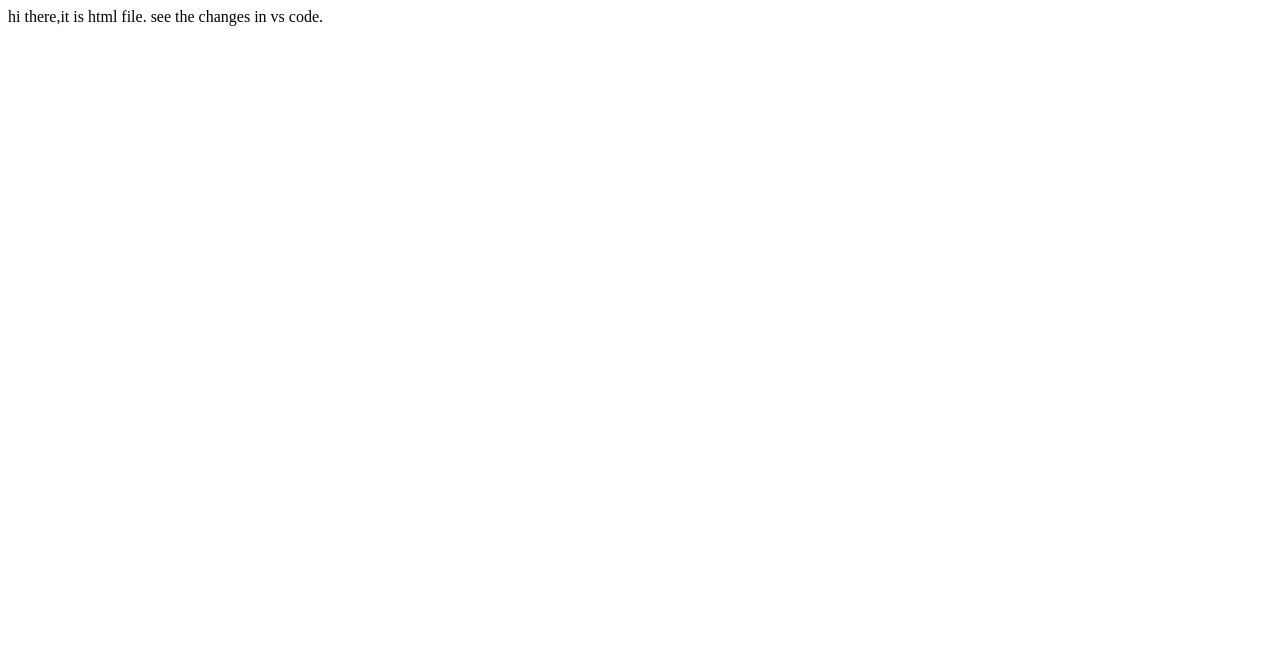
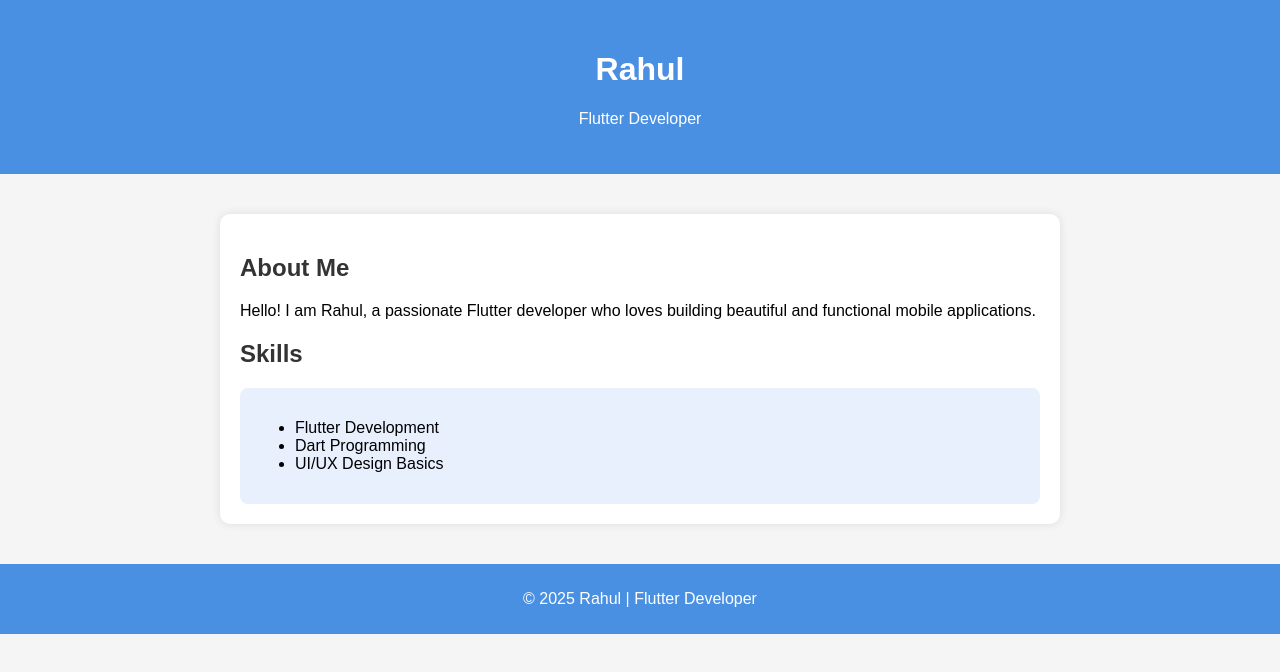
Before and after one commit to Rahul710537/new_repo, a plain HTML site: page index.html in a window 1280 px wide. Drawn offline with Linux system fonts and the light colour scheme.

Commit message:
Update index.html

```diff
--- a/index.html
+++ b/index.html
@@ -1,3 +1,72 @@
-hi there,it is html file.
+<!DOCTYPE html>
+<html lang="en">
+<head>
+    <meta charset="UTF-8">
+    <meta name="viewport" content="width=device-width, initial-scale=1.0">
+    <title>Rahul Portfolio</title>
+    <style>
+        body {
+            font-family: Arial, sans-serif;
+            margin: 0;
+            padding: 0;
+            background: #f5f5f5;
+        }
+        header {
+            background: #4a90e2;
+            color: white;
+            padding: 30px;
+            text-align: center;
+        }
+        .container {
+            max-width: 800px;
+            margin: 40px auto;
+            background: white;
+            padding: 20px;
+            border-radius: 10px;
+            box-shadow: 0 0 10px rgba(0,0,0,0.1);
+        }
+        h2 {
+            color: #333;
+        }
+        .skills {
+            background: #e8f0fe;
+            padding: 15px;
+            border-radius: 8px;
+            margin-top: 10px;
+        }
+        footer {
+            text-align: center;
+            margin-top: 40px;
+            padding: 10px;
+            background: #4a90e2;
+            color: white;
+        }
+    </style>
+</head>
+<body>
 
-see the changes in vs code.
+<header>
+    <h1>Rahul</h1>
+    <p>Flutter Developer</p>
+</header>
+
+<div class="container">
+    <h2>About Me</h2>
+    <p>Hello! I am Rahul, a passionate Flutter developer who loves building beautiful and functional mobile applications.</p>
+
+    <h2>Skills</h2>
+    <div class="skills">
+        <ul>
+            <li>Flutter Development</li>
+            <li>Dart Programming</li>
+            <li>UI/UX Design Basics</li>
+        </ul>
+    </div>
+</div>
+
+<footer>
+    <p>© 2025 Rahul | Flutter Developer</p>
+</footer>
+
+</body>
+</html>
```
